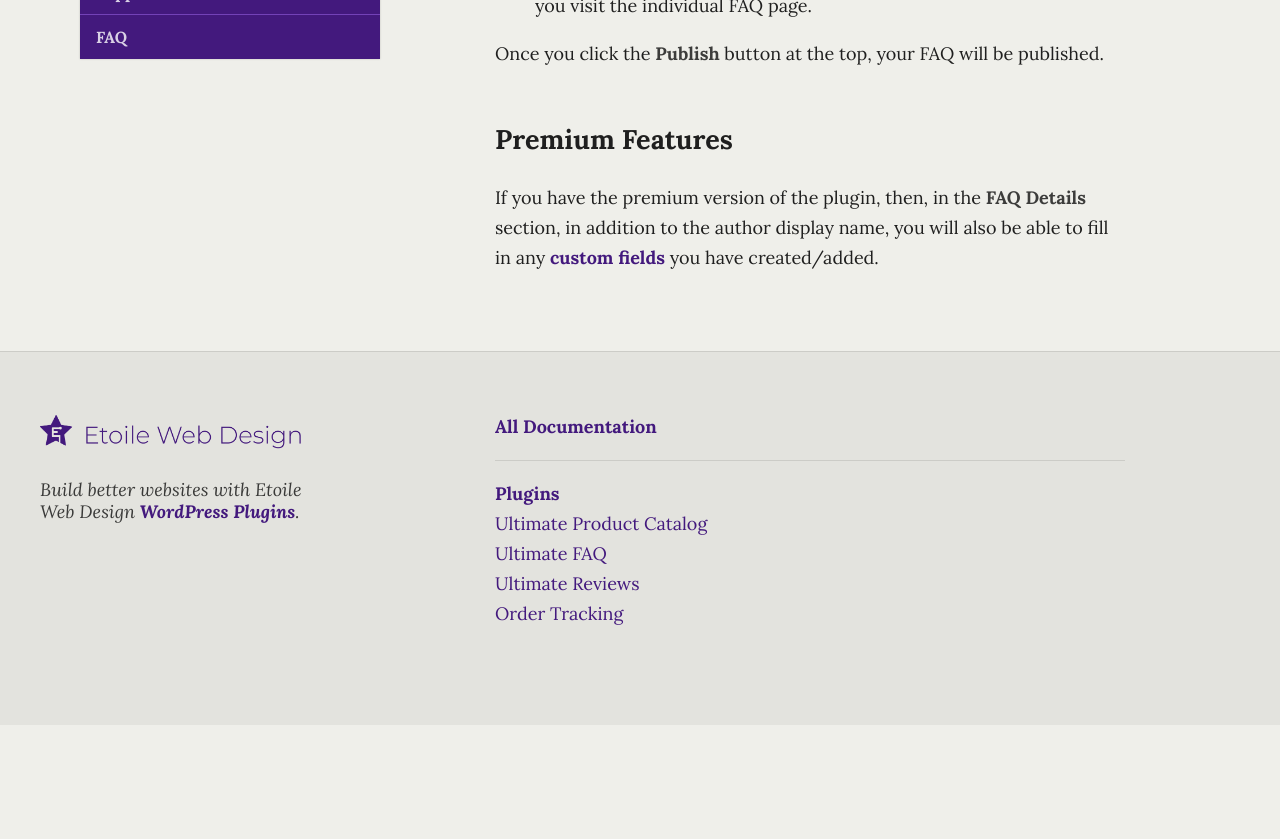
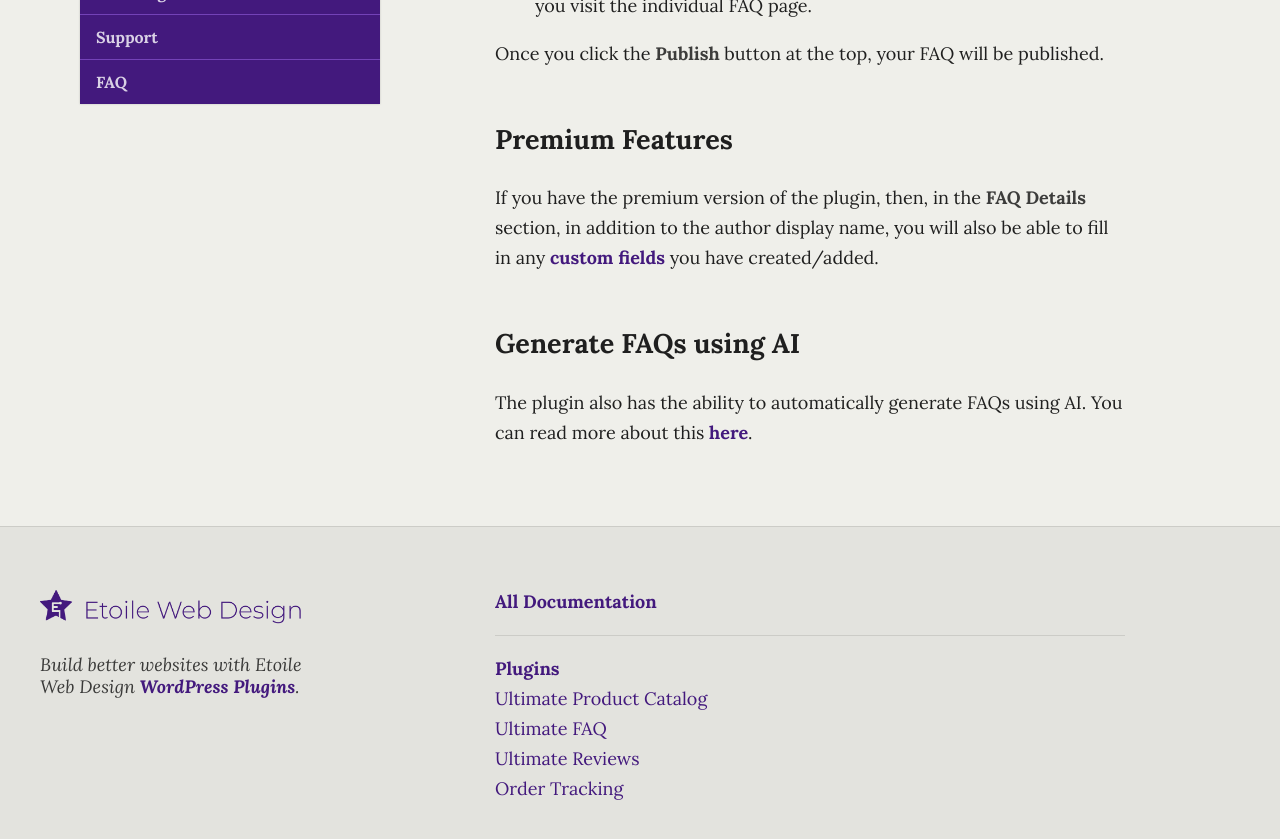
Before and after one commit to etoileweb/etoileweb.github.io, a Jekyll site: the page built from plugins/ultimate-faq/user/faqs/create.md, in a window 1280 px wide and 900 px high, scrolled down 1129 px. Shown: the top 839 px of the window. Built offline with Jekyll 4.4.1, drawn with Linux system fonts in a browser that asks for light colours; before the commit the page ends 1854 px from its top, so only the background shows below that.

Commit message:
Documentation for AI FAQs for Ultimate FAQ plugin.

```diff
--- a/_data/ultimate-faq.yml
+++ b/_data/ultimate-faq.yml
@@ -24,6 +24,9 @@ user:
     items:
     - title: Create an FAQ
       page: user/faqs/create
+
+    - title: Create FAQs using AI
+      page: user/faqs/ai
 
     - title: Add FAQs to a Page
       page: user/faqs/add-faqs-to-page
--- a/plugins/ultimate-faq/user/faqs/create.md
+++ b/plugins/ultimate-faq/user/faqs/create.md
@@ -23,3 +23,7 @@ Once you click the **Publish** button at the top, your FAQ will be published.
 ## Premium Features
 
 If you have the premium version of the plugin, then, in the **FAQ Details** section, in addition to the author display name, you will also be able to fill in any [custom fields](../custom-fields) you have created/added.
+
+## Generate FAQs using AI
+
+The plugin also has the ability to automatically generate FAQs using AI. You can read more about this [here](ai).
```
Also changed, not shown: plugins/ultimate-faq/user/faqs/ai.md (added, +19 -0 lines), plugins/ultimate-faq/user/faqs/index.md (+1 -1 lines), img/ultimate-faq/ufaq-ai.gif (added).
